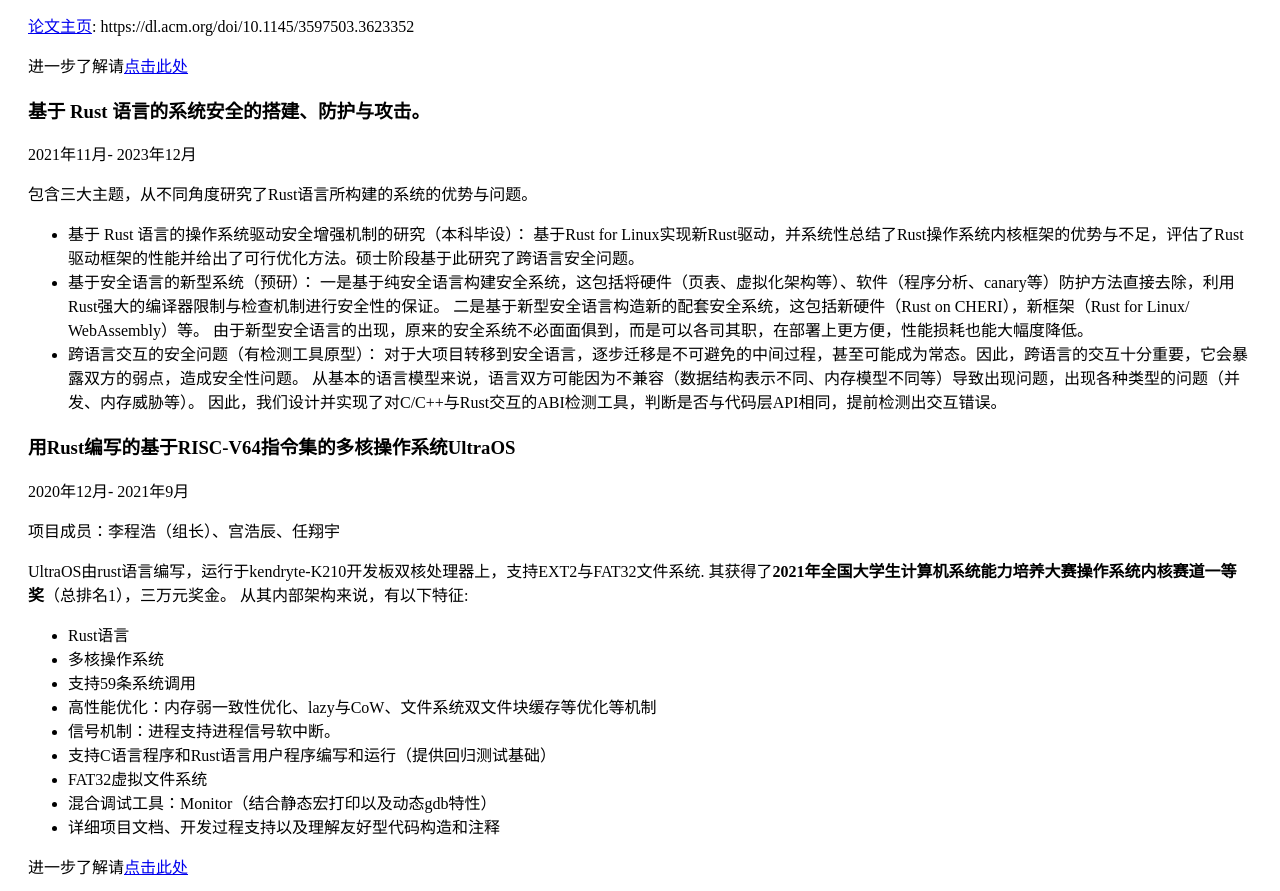
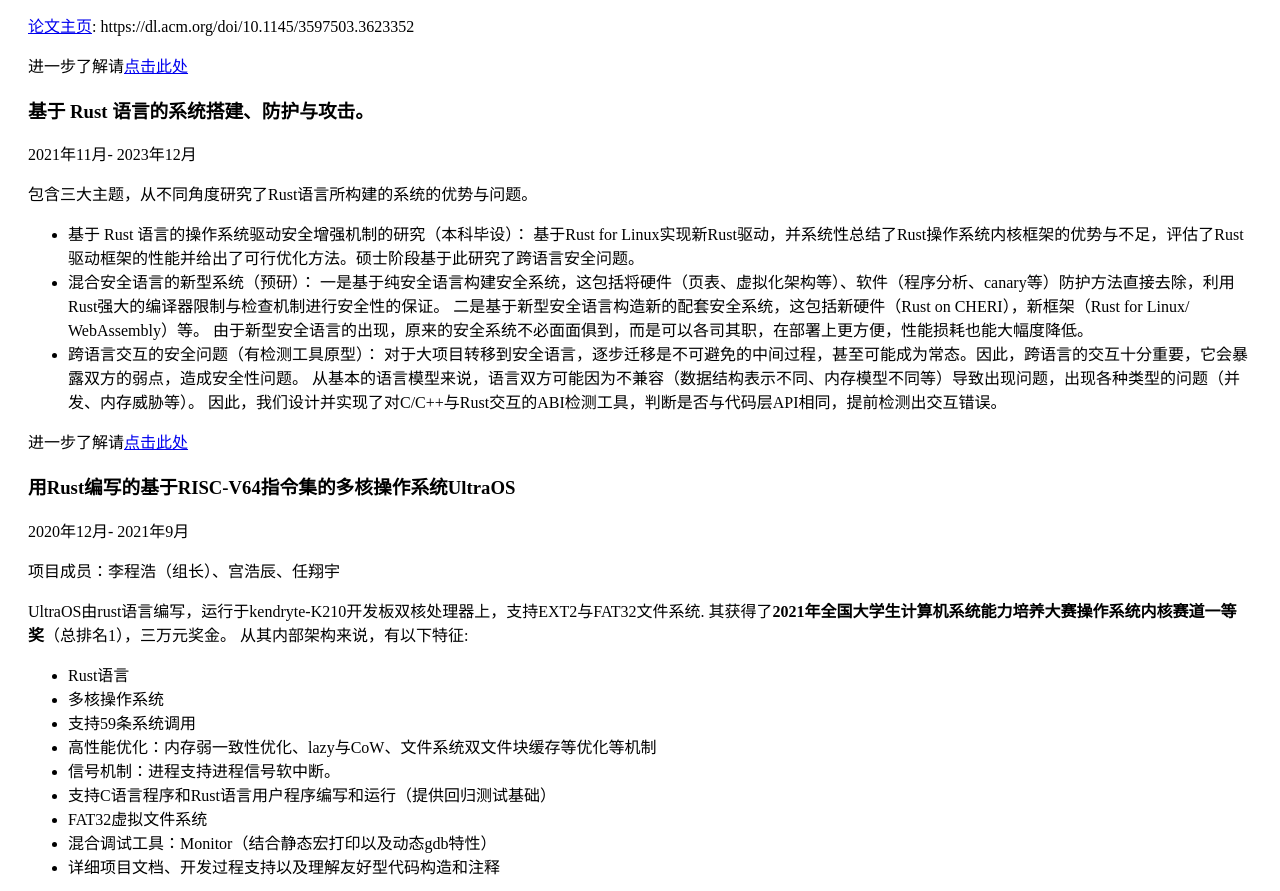
Before and after one commit to SocialistDalao/SocialistDalao.github.io, a plain HTML site: page index.html in a window 1280 px wide. Shown: the part 1745-2636 px from the top of the page. Drawn offline with Linux system fonts and the light colour scheme.

Commit message:
Make words more accurate

```diff
--- a/index.html
+++ b/index.html
@@ -66,14 +66,14 @@
 
 
 
-<h3>基于 Rust 语言的系统安全的搭建、防护与攻击。</h3>
+<h3>基于 Rust 语言的系统搭建、防护与攻击。</h3>
 <p> 2021年11月- 2023年12月</p>
 <p> 包含三大主题，从不同角度研究了Rust语言所构建的系统的优势与问题。</p>
 
 <ul>
     <li>基于 Rust 语言的操作系统驱动安全增强机制的研究（本科毕设）：
         基于Rust for Linux实现新Rust驱动，并系统性总结了Rust操作系统内核框架的优势与不足，评估了Rust驱动框架的性能并给出了可行优化方法。硕士阶段基于此研究了跨语言安全问题。</li>
-    <li>基于安全语言的新型系统（预研）：
+    <li>混合安全语言的新型系统（预研）：
         一是基于纯安全语言构建安全系统，这包括将硬件（页表、虚拟化架构等）、软件（程序分析、canary等）防护方法直接去除，利用Rust强大的编译器限制与检查机制进行安全性的保证。
         二是基于新型安全语言构造新的配套安全系统，这包括新硬件（Rust on CHERI），新框架（Rust for Linux/ WebAssembly）等。
         由于新型安全语言的出现，原来的安全系统不必面面俱到，而是可以各司其职，在部署上更方便，性能损耗也能大幅度降低。</li>
@@ -84,6 +84,7 @@
     </li>
 </ul>
 
+<p>进一步了解请<a href="./rust4system.html" >点击此处</a></p>
 
 
 <h3>用Rust编写的基于RISC-V64指令集的多核操作系统UltraOS</h3>
```
